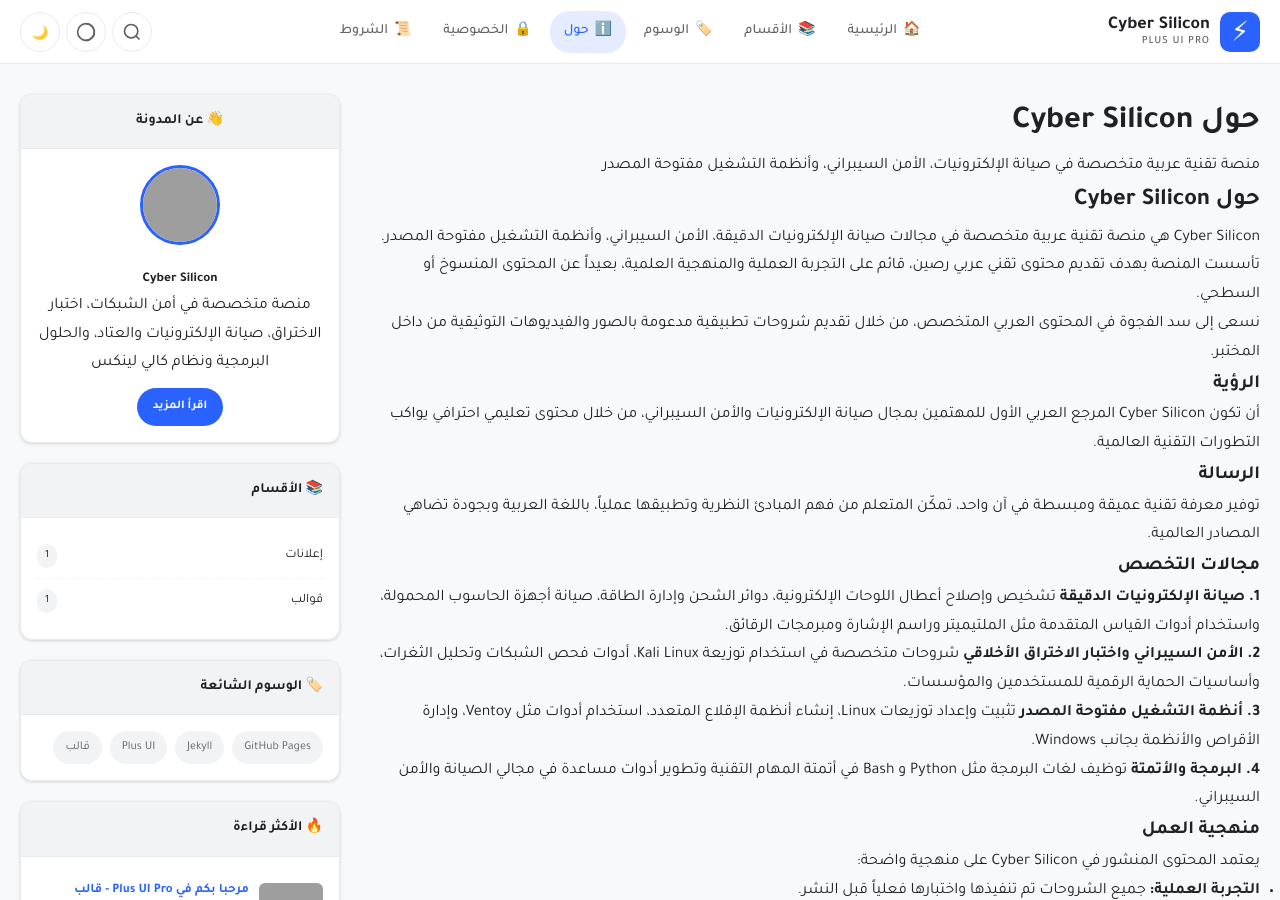
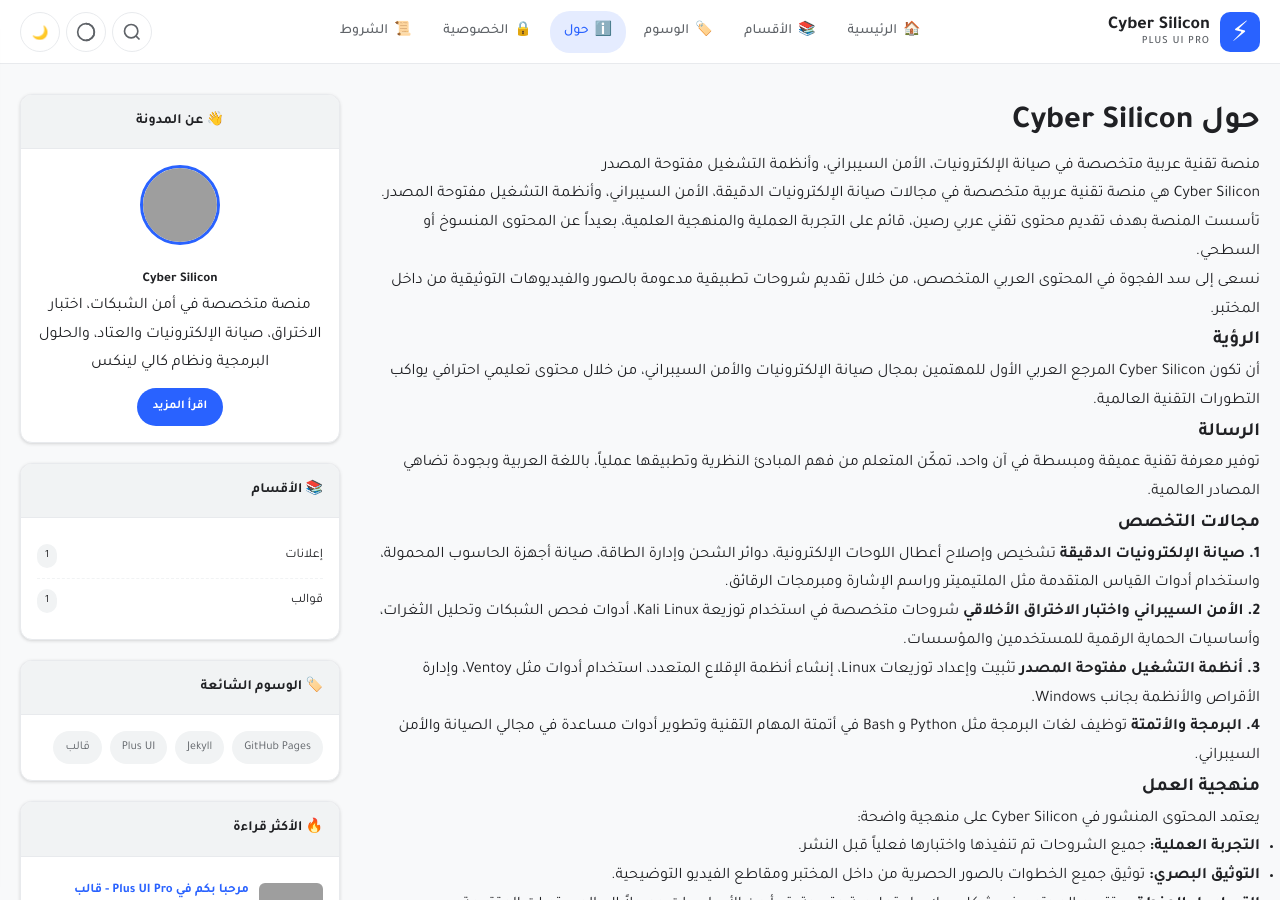
Before and after one commit to cyber-silicon/cyber-silicon.github.io, a Jekyll site: the page built from _pages/about.md, in a window 1280 px wide and 900 px high. Built offline with Jekyll 4.4.1, drawn with Linux system fonts in a browser that asks for light colours; grey boxes are pictures that could not be loaded.

Commit message:
Update about.md

```diff
--- a/_pages/about.md
+++ b/_pages/about.md
@@ -4,8 +4,6 @@
 description: منصة تقنية عربية متخصصة في صيانة الإلكترونيات، الأمن السيبراني، وأنظمة التشغيل مفتوحة المصدر
 permalink: /about/
 ---
-
-## حول Cyber Silicon
 
 Cyber Silicon هي منصة تقنية عربية متخصصة في مجالات صيانة الإلكترونيات الدقيقة، الأمن السيبراني، وأنظمة التشغيل مفتوحة المصدر. تأسست المنصة بهدف تقديم محتوى تقني عربي رصين، قائم على التجربة العملية والمنهجية العلمية، بعيداً عن المحتوى المنسوخ أو السطحي.
 
```
